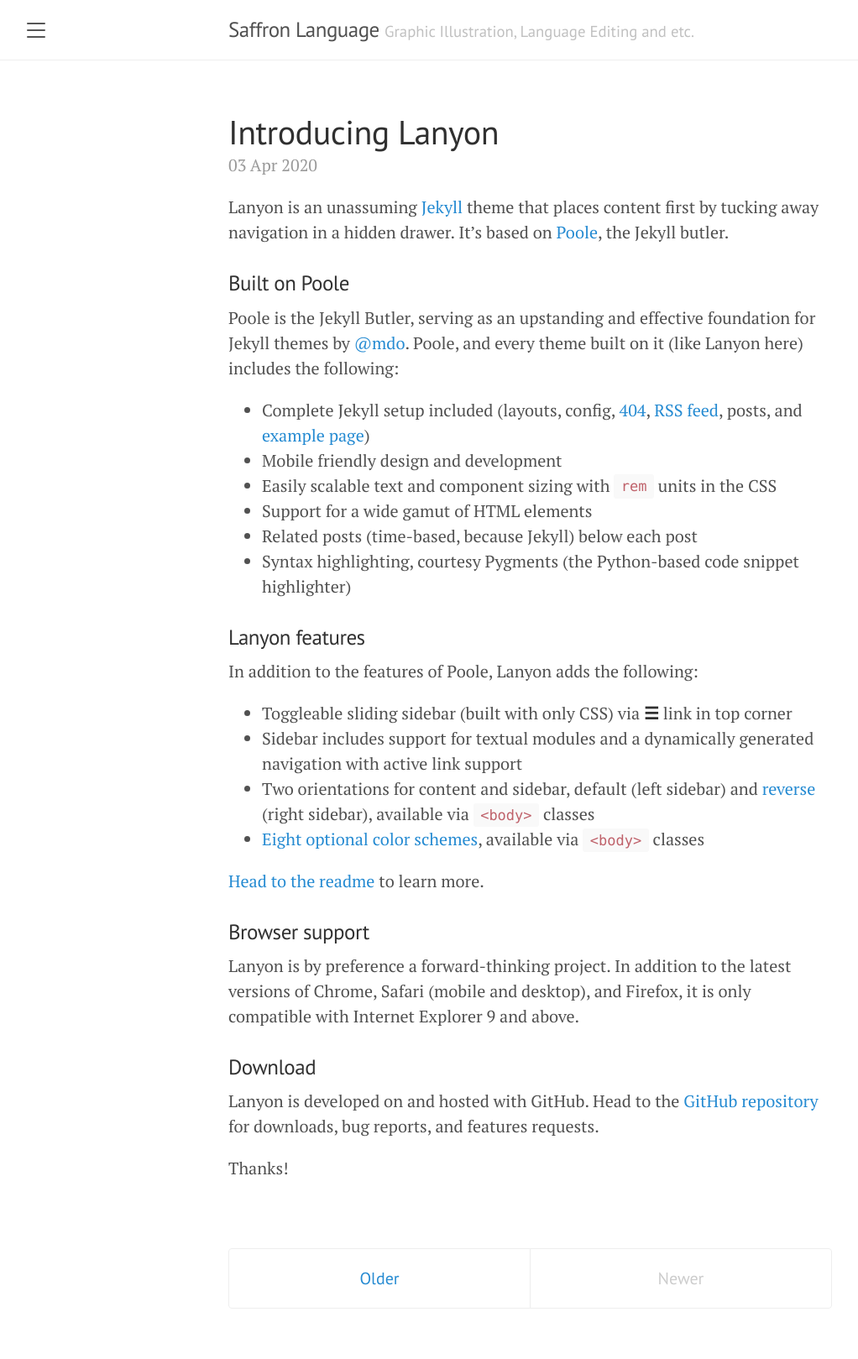
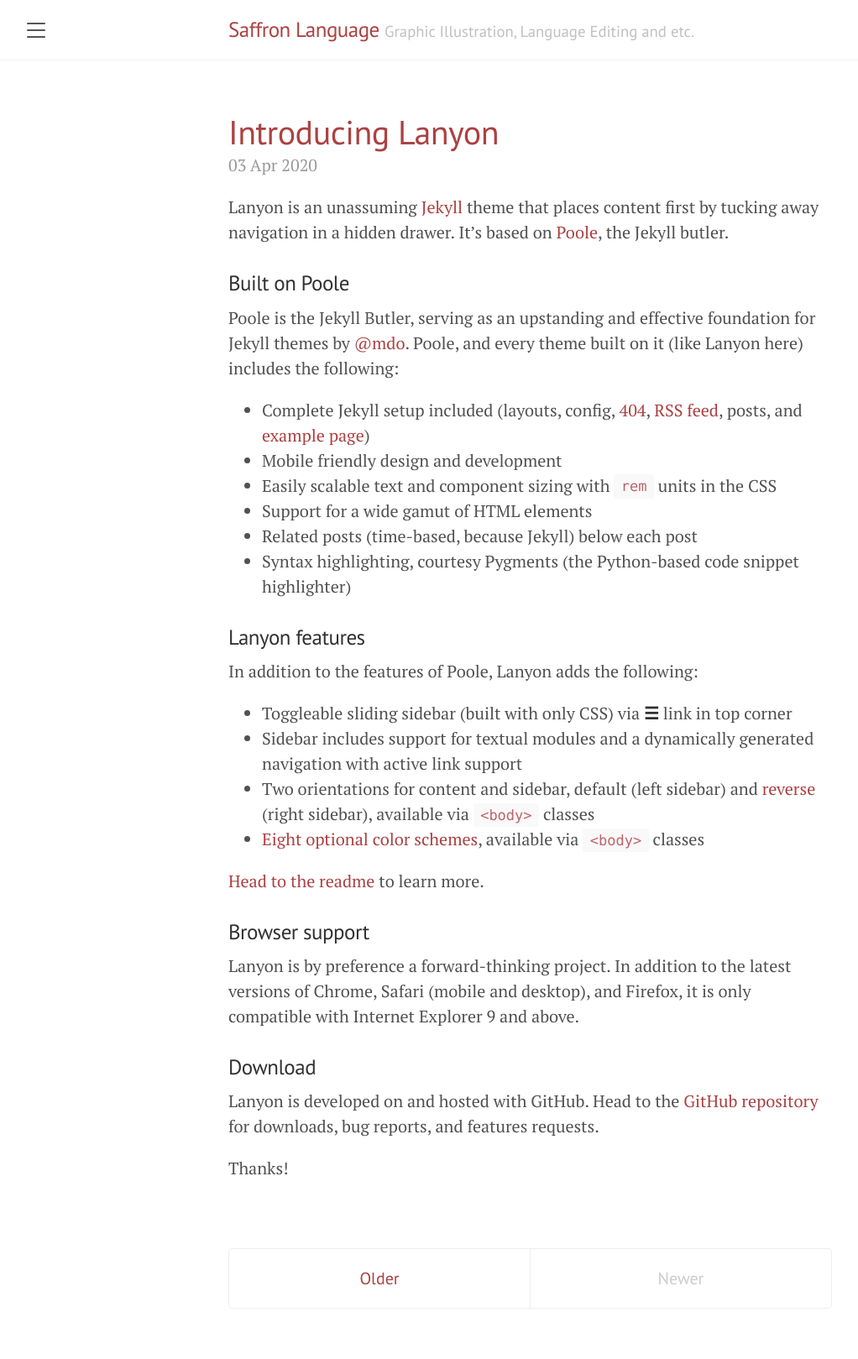
Before and after one commit to saffronlanguage/saffronlanguage.github.io, a Jekyll site: the page built from index.html, in a window 1280 px wide. Shown: the whole page at 84% size, without its empty margins (8-1030 px from the left). Built offline with Jekyll 4.4.1, drawn with Linux system fonts in a browser that asks for light colours; the list of posts is cut into pages by our own code.

Commit message:
first commit

```diff
--- a/_config.yml
+++ b/_config.yml
@@ -1,7 +1,7 @@
 # Setup
 title: Saffron Language
 tagline: Graphic Illustration, Language Editing and etc.
-url: https://saffronlanguage.org
+url: https://saffronlanguage.github.io
 paginate: 1
 baseurl: "saffronlanguage.io"
 permalink: pretty
--- a/_layouts/default.html
+++ b/_layouts/default.html
@@ -3,7 +3,7 @@
 
   {% include head.html %}
 
-  <body>
+  <body class="theme-base-08">
 
     {% include sidebar.html %}
 
```
